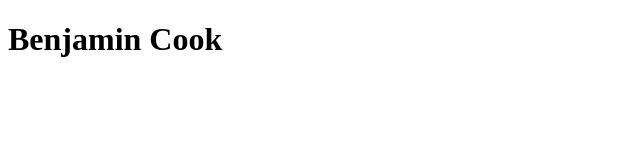
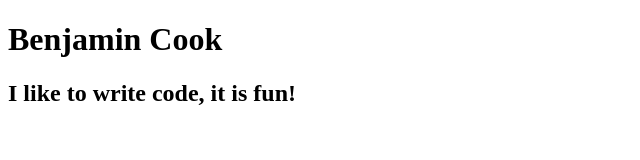
Before and after one commit to Benjamincook1313/github-demo, a plain HTML site: page index.html in a window 1280 px wide. Shown: the whole page, without its empty margins (0-640 px from the left). Drawn offline with Linux system fonts and the light colour scheme.

Commit message:
new update index.html

```diff
--- a/index.html
+++ b/index.html
@@ -9,5 +9,6 @@
 </head>
 <body>
   <h1>Benjamin Cook</h1>
+  <h2>I like to write code, it is fun!</h2>
 </body>
 </html>
```
